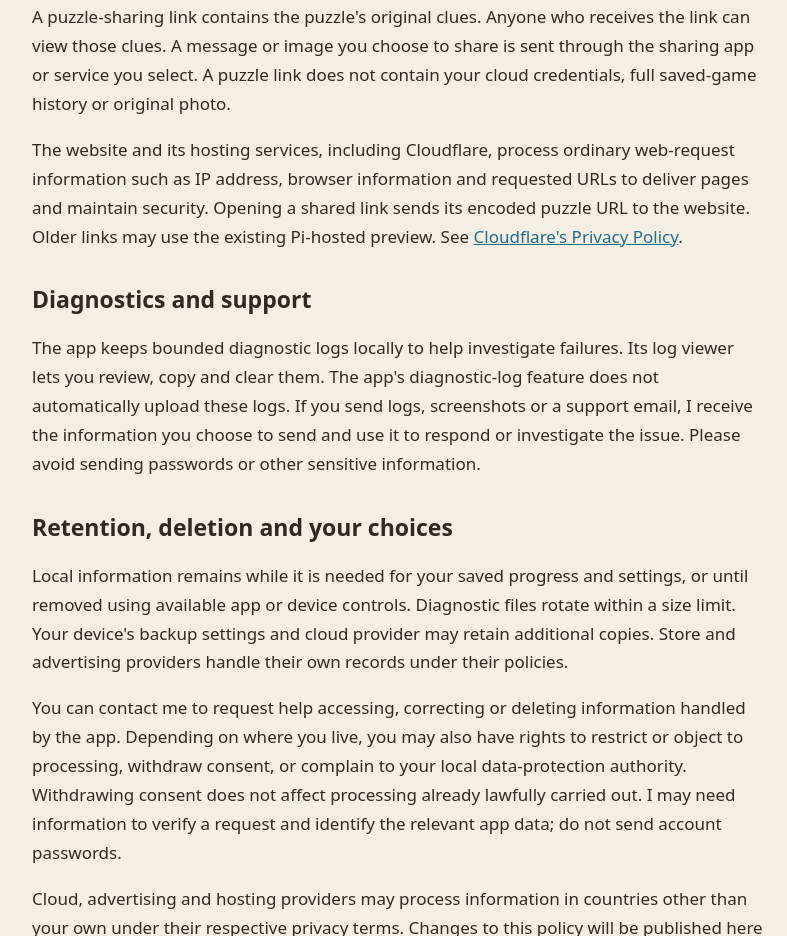
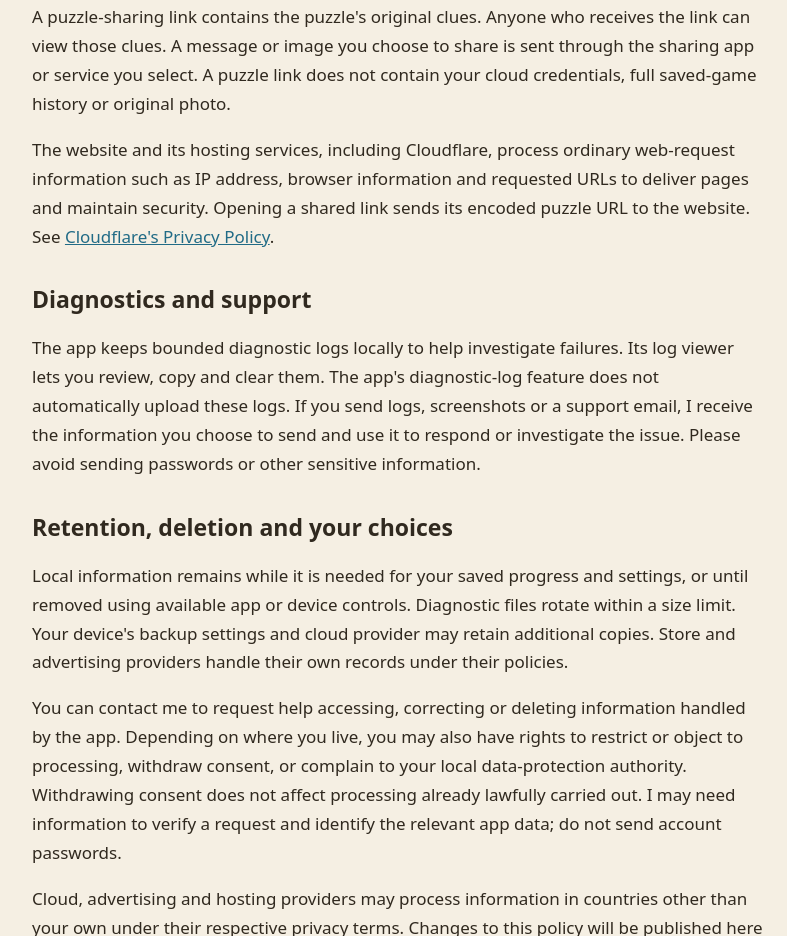
Before and after one commit to Joypace/sudoku-site, a plain HTML site: page privacy/index.html in a window 1280 px wide. Shown: the part 1850-2786 px from the top of the page, without its empty margins (242-1029 px from the left). Drawn offline with Linux system fonts and the light colour scheme.

Commit message:
Remove legacy preview-host sentence from privacy policy

```diff
--- a/privacy/index.html
+++ b/privacy/index.html
@@ -30,7 +30,7 @@
 <p>If you choose to share age information through a supported platform, the app uses the returned age-range or parental-control information to apply its age-related settings. The app does not ask you to enter a date of birth. When Child Mode is active, ads and the Shop are disabled.</p>
 <h2>Shared puzzles and the website</h2>
 <p>A puzzle-sharing link contains the puzzle's original clues. Anyone who receives the link can view those clues. A message or image you choose to share is sent through the sharing app or service you select. A puzzle link does not contain your cloud credentials, full saved-game history or original photo.</p>
-<p>The website and its hosting services, including Cloudflare, process ordinary web-request information such as IP address, browser information and requested URLs to deliver pages and maintain security. Opening a shared link sends its encoded puzzle URL to the website. Older links may use the existing Pi-hosted preview. See <a href="https://www.cloudflare.com/privacypolicy/">Cloudflare's Privacy Policy</a>.</p>
+<p>The website and its hosting services, including Cloudflare, process ordinary web-request information such as IP address, browser information and requested URLs to deliver pages and maintain security. Opening a shared link sends its encoded puzzle URL to the website. See <a href="https://www.cloudflare.com/privacypolicy/">Cloudflare's Privacy Policy</a>.</p>
 <h2>Diagnostics and support</h2>
 <p>The app keeps bounded diagnostic logs locally to help investigate failures. Its log viewer lets you review, copy and clear them. The app's diagnostic-log feature does not automatically upload these logs. If you send logs, screenshots or a support email, I receive the information you choose to send and use it to respond or investigate the issue. Please avoid sending passwords or other sensitive information.</p>
 <h2>Retention, deletion and your choices</h2>
```
